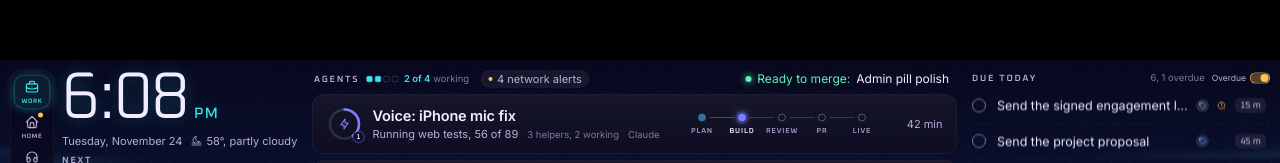
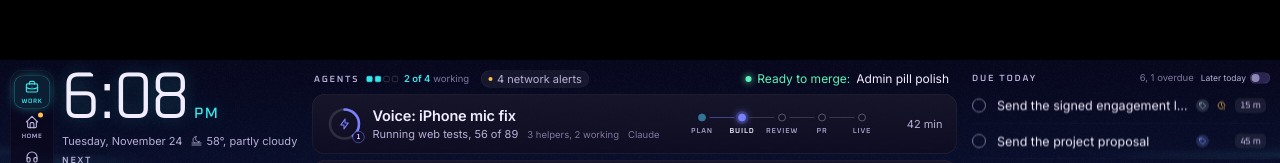
Before and after one commit to havenscr/desktop-widget-wall, a React (Vite) app in the folder wall/: page / in a window 1280 px wide. Shown: the part 160-323 px from the top of the page. Built offline with nearby package versions, Linux system fonts and the light colour scheme.

Commit message:
Due today card: the switch reveals timed tasks due later today
Overdue, all-day and already-due tasks always show; timed tasks due later
today are hidden until the Later today switch is on (stored under
wall.tasks.showLater, default off) or their time arrives.

```diff
--- a/wall/src/tasks/TaskCard.tsx
+++ b/wall/src/tasks/TaskCard.tsx
@@ -1,7 +1,7 @@
 import { IconCheck, IconClockExclamation } from '@tabler/icons-react';
 import { useCallback, useEffect, useLayoutEffect, useRef, useState, type KeyboardEvent, type ReactNode } from 'react';
 import { useFocusStore } from '../focus/store';
-import { dueLine, estText, estTipText, HOLD_SLOP_PX, LONG_PRESS_MS, openTask, overdueText, updatedText, visibleRows, type TaskItem } from './model';
+import { dueLaterToday, dueLine, estText, estTipText, HOLD_SLOP_PX, LONG_PRESS_MS, openTask, overdueText, updatedText, visibleRows, type TaskItem } from './model';
 import { tip } from '../ui/HoverTip';
 import { usePendingTicks } from './pendingTick';
 import { TaskTags, tagsFocus } from './TaskTags';
@@ -10,17 +10,17 @@ import { useTasks, type TasksQuery } from './useTasks';
 /** Work's list: the tasks without the home tag that are due today or overdue (the next three when none is). */
 const WORK_QUERY: TasksQuery = { notTag: 'home', due: 'today' };
 
-const OVERDUE_KEY = 'wall.tasks.showOverdue';
-const readShowOverdue = (): boolean => {
+const LATER_KEY = 'wall.tasks.showLater';
+const readShowLater = (): boolean => {
   try {
-    return localStorage.getItem(OVERDUE_KEY) !== '0';
+    return localStorage.getItem(LATER_KEY) === '1';
   } catch {
-    return true;
+    return false;
   }
 };
-const writeShowOverdue = (on: boolean) => {
+const writeShowLater = (on: boolean) => {
   try {
-    localStorage.setItem(OVERDUE_KEY, on ? '1' : '0');
+    localStorage.setItem(LATER_KEY, on ? '1' : '0');
   } catch {
     /* storage unavailable: the choice lasts until the page closes */
   }
@@ -276,7 +276,8 @@ function TaskList({ children, rows }: { children: ReactNode; rows: number }) {
 
 /**
  * "Due today": every open task due today or overdue (without the home tag), overdue first, as
- * a small scrolling list with each task's tags. When nothing is due the block reads "Next up"
+ * a small scrolling list with each task's tags. Timed tasks due later today are hidden until
+ * the "Later today" switch is on (or their time arrives). When nothing is due the block reads "Next up"
  * and shows the next three tasks. Click the circle to finish one, the title to open it, hold
  * a row to focus on it.
  */
@@ -285,16 +286,16 @@ export function TaskCard({ query = WORK_QUERY, title }: { query?: TasksQuery; ti
   const ticks = usePendingTicks(t.complete);
   const focusStatus = useFocusStore((s) => s.state.status);
   const canFocus = focusStatus === 'idle' || focusStatus === 'finished';
-  const [showOverdue, setShowOverdue] = useState(readShowOverdue);
+  const [showLater, setShowLater] = useState(readShowLater);
   const allRows = visibleRows(t.tasks, t.hidden);
   const hasSwitch = !title && query.due === 'today' && !t.nextUp && t.lastOk !== null;
-  const hideOverdue = hasSwitch && !showOverdue;
-  const rows = hideOverdue ? allRows.filter((r) => dueLine(r, new Date(t.now)) !== 'overdue') : allRows;
+  const hideLater = hasSwitch && !showLater;
+  const rows = hideLater ? allRows.filter((r) => !dueLaterToday(r, new Date(t.now))) : allRows;
   const stale = t.status === 'error' && t.lastOk !== null ? updatedText(t.lastOk, t.now) : null;
   const nextUp = t.nextUp && rows.length > 0;
   const overdue = nextUp ? 0 : rows.filter((r) => dueLine(r, new Date(t.now)) === 'overdue').length;
   const count = rows.length + (t.remaining ?? 0);
-  const side = stale ?? (nextUp ? 'Nothing due today' : hideOverdue ? (rows.length > 0 ? `${count} today` : null) : rows.length > 0 ? (overdue > 0 ? `${count}, ${overdue} overdue` : `${count}`) : null);
+  const side = stale ?? (nextUp ? 'Nothing due today' : rows.length > 0 ? (overdue > 0 ? `${count}, ${overdue} overdue` : `${count}`) : null);
 
   let body;
   if (t.status === 'unconfigured') {
@@ -336,16 +337,16 @@ export function TaskCard({ query = WORK_QUERY, title }: { query?: TasksQuery; ti
               <button
                 type="button"
                 role="switch"
-                aria-checked={showOverdue}
-                className={`od-sw${showOverdue ? ' on' : ''}`}
+                aria-checked={showLater}
+                className={`od-sw${showLater ? ' on' : ''}`}
                 onClick={() => {
-                  const next = !showOverdue;
-                  setShowOverdue(next);
-                  writeShowOverdue(next);
+                  const next = !showLater;
+                  setShowLater(next);
+                  writeShowLater(next);
                 }}
-                {...tip(showOverdue ? 'Showing overdue tasks. Click to hide them.' : 'Hiding overdue tasks. Click to show them.')}
+                {...tip(showLater ? 'Showing tasks due later today. Click to hide them.' : 'Hiding tasks due later today. Click to show them.')}
               >
-                Overdue
+                Later today
                 <span className="od-sw-t" aria-hidden="true">
                   <i />
                 </span>
--- a/wall/src/tasks/model.ts
+++ b/wall/src/tasks/model.ts
@@ -70,6 +70,12 @@ function dueWhen(task: Pick<TaskItem, 'due_at' | 'due_is_all_day'>, now: Date):
   return { when, days: Math.round((startOfDay(when) - startOfDay(now)) / DAY_MS), dateOnly };
 }
 
+/** True for a task due today at a clock time that is still ahead of `now` (an all-day task never is). */
+export function dueLaterToday(task: Pick<TaskItem, 'due_at' | 'due_is_all_day'>, now: Date): boolean {
+  const due = dueWhen(task, now);
+  return !!due && !due.dateOnly && due.days === 0 && due.when.getTime() > now.getTime();
+}
+
 /**
  * The small due line under a task title: "today 3 PM", "today", "tomorrow",
  * "Fri" (within the next six days), "Nov 20" (later), "overdue", or null.
```
Also changed, not shown: 2 other files (tests, documents, lock files or other folders).
